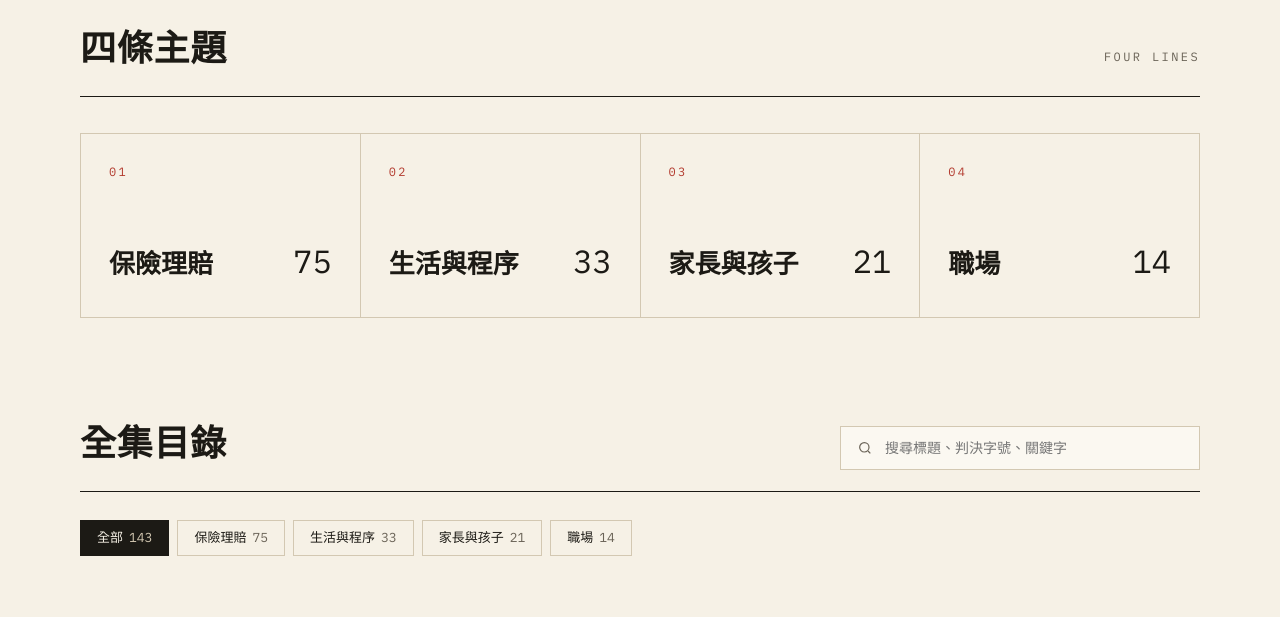
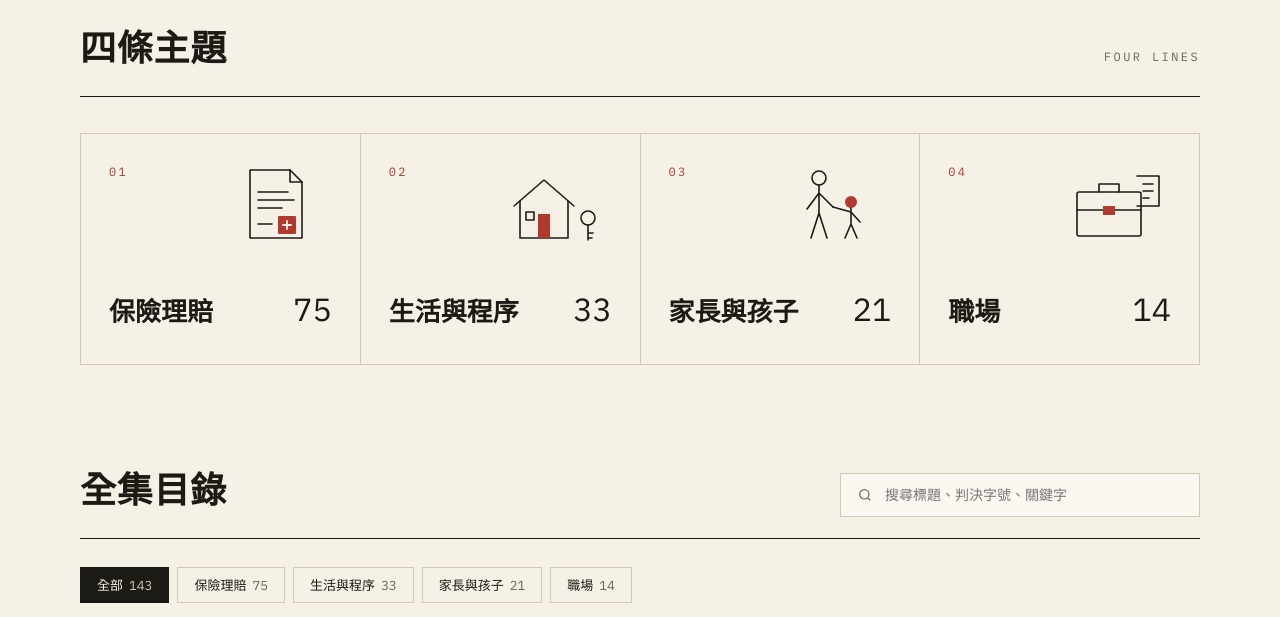
Before and after one commit to hsiuweilaw-gm/fengkong-notes, a plain HTML site: page sites.html in a window 1280 px wide. Shown: the part 1440-2057 px from the top of the page. Drawn offline with Linux system fonts and the light colour scheme.

Commit message:
報刊版：四條主題加插畫

```diff
--- a/sites.html
+++ b/sites.html
@@ -93,6 +93,13 @@ a:focus-visible, button:focus-visible, input:focus-visible, summary:focus-visibl
 .lines button { all: unset; cursor: pointer; display: grid; gap: 52px; padding: 28px; border-right: 1px solid var(--rule); border-bottom: 1px solid var(--rule); transition: background .2s; }
 .lines button:hover, .lines button[aria-pressed="true"] { background: var(--panel); }
 .lines .n { font-family: var(--mono); font-size: 12px; letter-spacing: .2em; color: var(--accent); }
+.lines .head { display: flex; justify-content: space-between; align-items: flex-start; gap: 12px; }
+.lines .art { width: 112px; height: 84px; flex: none; color: var(--ink); }
+.lines .art svg { width: 100%; height: 100%; display: block; overflow: visible; }
+.lines .art .r { fill: var(--accent); stroke: none; }
+.lines button { gap: 36px; }
+.lines button:hover .art { transform: translateY(-2px); }
+.lines .art { transition: transform .25s; }
 .lines .row { display: flex; justify-content: space-between; align-items: baseline; gap: 12px; }
 .lines .name { font-family: var(--serif); font-size: 26px; font-weight: 600; }
 .lines .count { font-family: var(--mono); font-size: 32px; }
@@ -275,13 +282,25 @@ a:focus-visible, button:focus-visible, input:focus-visible, summary:focus-visibl
       "</div></div>";
   } else { latest.hidden = true; }
 
+  var S = '<svg viewBox="0 0 112 84" fill="none" stroke="currentColor" stroke-width="1.6" stroke-linecap="round" stroke-linejoin="round" aria-hidden="true">';
+  var ART = {
+    /* 保險理賠：一張保單，蓋上朱紅印 */
+    "保險理賠": S + '<path d="M30 8h40l12 12v56H30z"/><path d="M70 8v12h12"/><path d="M38 30h30M38 38h36M38 46h24"/><rect class="r" x="58" y="54" width="18" height="18" rx="1"/><path d="M63 63h8M67 59v8" stroke="#F6F1E6" stroke-width="1.8"/><path d="M38 62h14"/></svg>',
+    /* 生活與程序：一間房子與一把鑰匙 */
+    "生活與程序": S + '<path d="M14 44 44 18l30 26"/><path d="M20 39v37h48V39"/><rect class="r" x="38" y="52" width="12" height="24"/><path d="M26 50h8v8h-8z"/><circle cx="88" cy="56" r="7"/><path d="M88 63v15M88 71h5M88 76h4"/></svg>',
+    /* 家長與孩子：大人牽著小孩 */
+    "家長與孩子": S + '<circle cx="40" cy="16" r="7"/><path d="M40 23v28M40 51l-8 25M40 51l8 25M40 31l-12 16M40 31l14 14"/><circle class="r" cx="72" cy="40" r="6"/><path d="M72 46v16M72 62l-6 14M72 62l6 14M72 50l-18-5M72 50l9 10"/></svg>',
+    /* 職場：公事包與一張文件 */
+    "職場": S + '<rect x="18" y="30" width="64" height="44" rx="2"/><path d="M40 30v-8h20v8"/><path d="M18 48h64"/><rect class="r" x="44" y="44" width="12" height="9"/><path d="M78 14h22v30H78"/><path d="M84 22h10M84 29h10M84 36h6"/></svg>'
+  };
+
   var cards = document.getElementById("linecards");
   LINES.forEach(function (name, i) {
     var n = count(name);
     if (!n) return;
     var b = document.createElement("button");
     b.type = "button"; b.dataset.line = name;
-    b.innerHTML = '<span class="n">0' + (i + 1) + '</span><span class="row"><span class="name">' + esc(name) + '</span><span class="count">' + n + "</span></span>";
+    b.innerHTML = '<span class="head"><span class="n">0' + (i + 1) + '</span><span class="art">' + (ART[name] || "") + '</span></span><span class="row"><span class="name">' + esc(name) + '</span><span class="count">' + n + "</span></span>";
     b.addEventListener("click", function () { state.line = name; sync(); render(); document.getElementById("index").scrollIntoView(); });
     cards.appendChild(b);
   });
```
